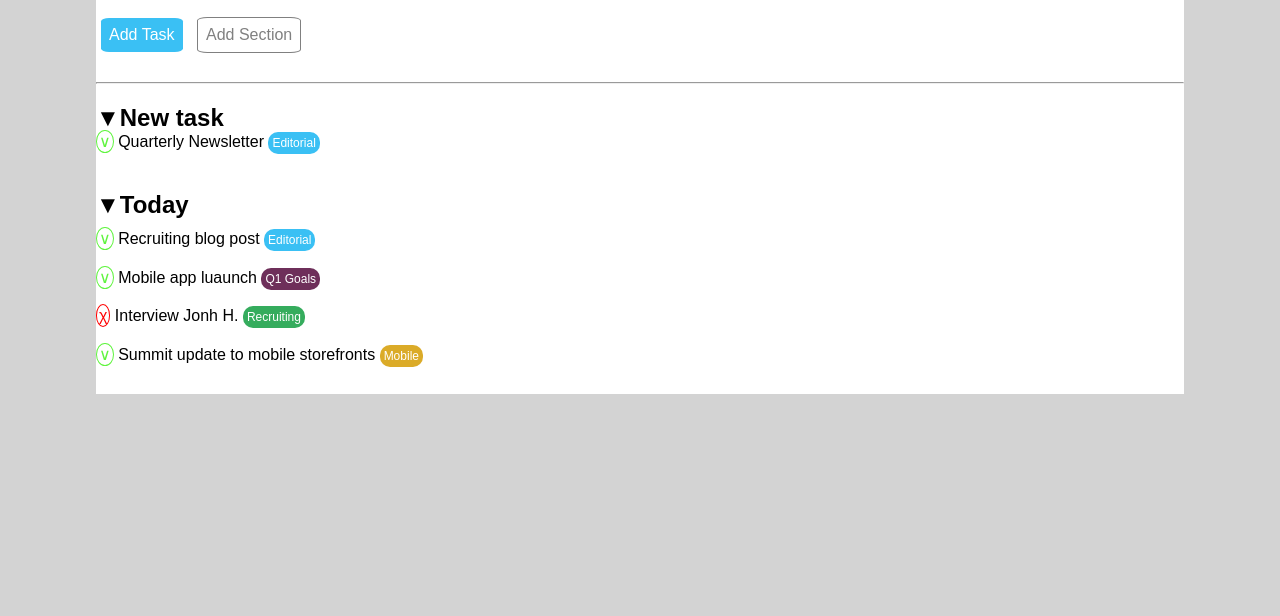
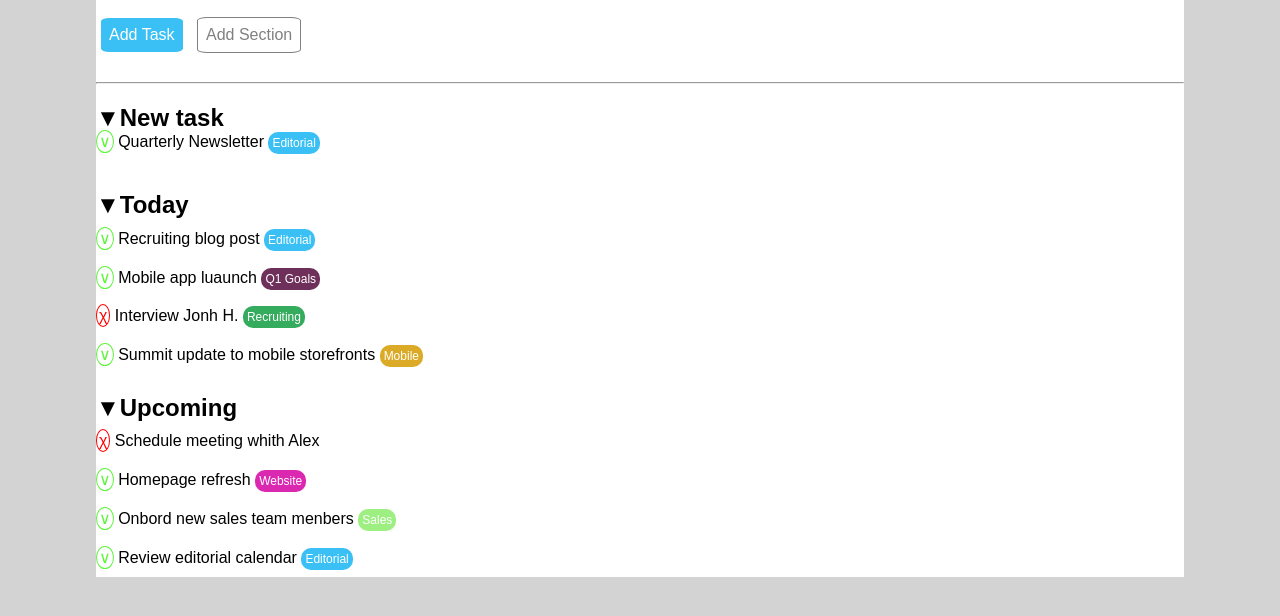
Before and after one commit to Andrea-lulli/html-css-toboolist, a plain HTML site: page index.html in a window 1280 px wide. Shown: the part 82-698 px from the top of the page. Drawn offline with Linux system fonts and the light colour scheme.

Commit message:
main-upcoming

```diff
--- a/index.html
+++ b/index.html
@@ -30,6 +30,14 @@
             <div class="options"><span class="vero">&#8744;</span>  Summit update to mobile storefronts <span class="botton-orange">Mobile</span></div>
         </div>
 
+        <div class="upcoming">
+            <h2>Upcoming</h2>
+            <div class="options"><span class="falso">&#967;</span>  Schedule meeting whith Alex </div>
+            <div class="options"><span class="vero">&#8744;</span>  Homepage refresh <span class="botton-lilac">Website</span></div>
+            <div class="options"><span class="vero">&#8744;</span>  Onbord new sales team menbers <span class="botton-lightgreen">Sales</span></div>
+            <div class="options"><span class="vero">&#8744;</span>  Review editorial calendar <span class="botton-blue">Editorial</span></div>
+        </div>
+
     </main>
 </body>
 </html>
--- a/style.css
+++ b/style.css
@@ -80,7 +80,7 @@ font-size: 12px;
         padding: 2px 2px;
 }
 
-.new-task ,.today{
+.new-task ,.today, .unpcoming{
     padding: 20px 20px 20px 0;
 }
 
@@ -109,3 +109,17 @@ font-size: 12px;
             border-radius: 10px;
             padding: 4px;
             font-size: 12px; }
+
+            .botton-lilac{
+                background-color:  rgb(219, 40, 177);
+                color: white;
+                border-radius: 10px;
+                padding: 4px;
+                font-size: 12px; }
+
+                .botton-lightgreen{
+                    background-color:  rgb(157, 239, 129);
+                    color: white;
+                    border-radius: 10px;
+                    padding: 4px;
+                    font-size: 12px; }
```
